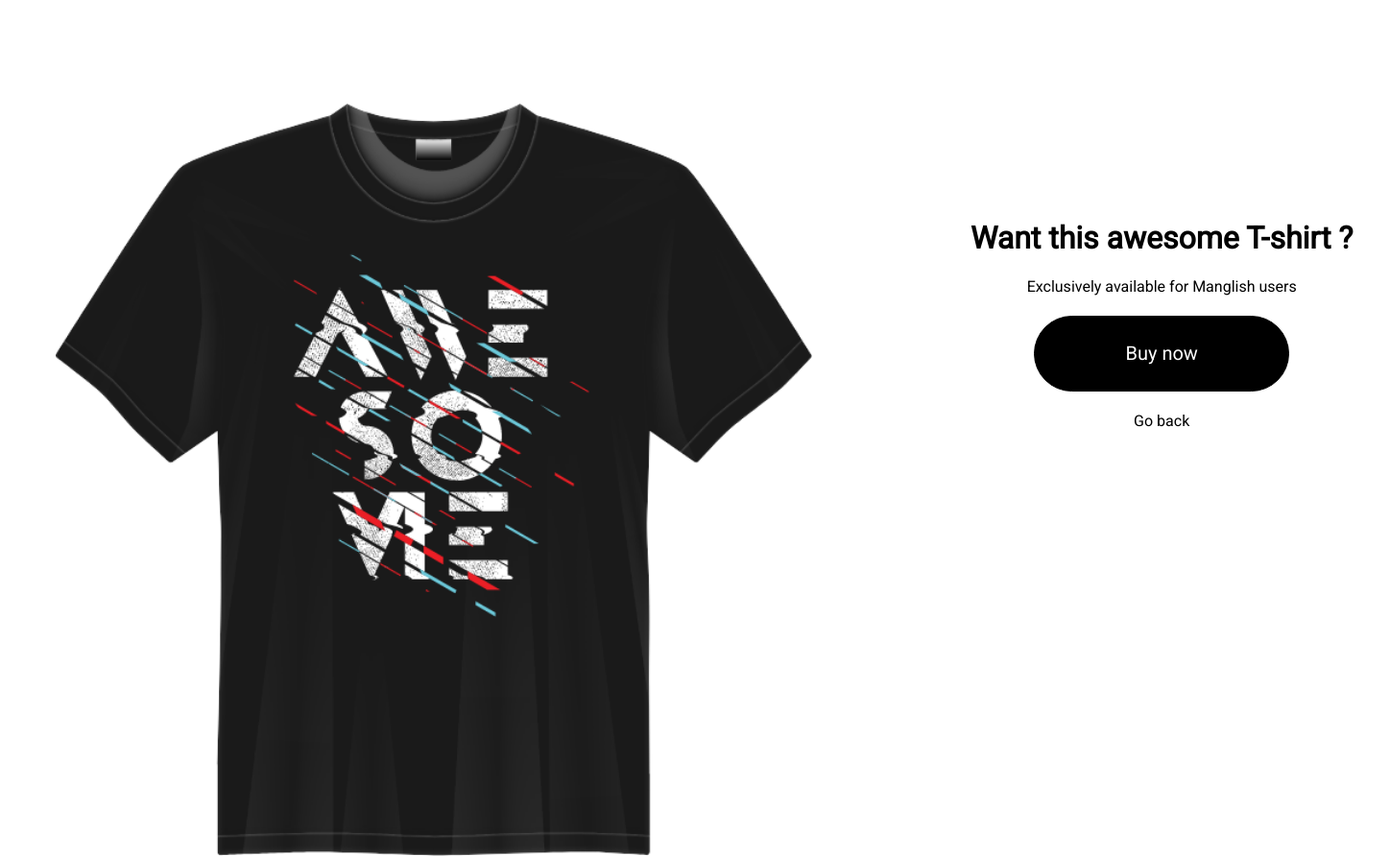
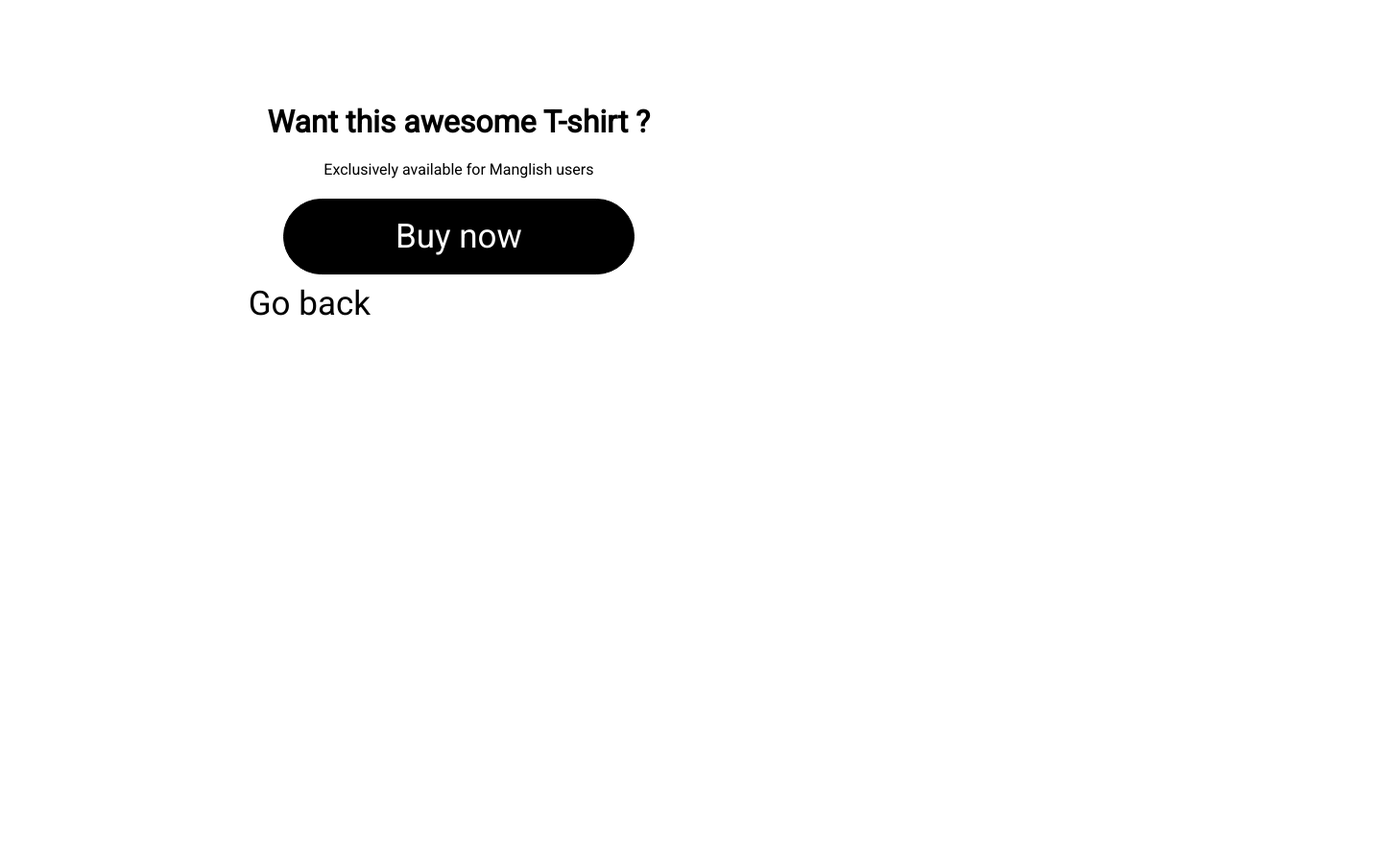
Before and after one commit to niyamax/awaaz.me, a plain HTML site: page promo.html in a window 1280 px wide. Shown: the whole page at 96% size, 1448 px wide, since content can reach past the window. After the commit the page ends 800 px from the top, so only its background shows below. Drawn offline with Linux system fonts and the light colour scheme.

Commit message:
Update promo.html

```diff
--- a/promo.html
+++ b/promo.html
@@ -1,9 +1,10 @@
 <html>
 <head>
-	<title>Promo v1.9</title>
+	<title>Promo v2.0</title>
 	<link href='https://fonts.googleapis.com/css?family=Roboto' rel='stylesheet'>
 	<meta name="viewport" content="width=device-width">
 	<style type="text/css">
+
 		.wrap {
 			position: relative;
 			width: 100%;
@@ -25,10 +26,10 @@
 		}
 		.button
 		{
-			width:266px;
+			width:366px;
 			height: 79px;
-			border-radius: 40px;
-			font-size: 20px;
+			border-radius: 140px;
+			font-size: 35px;
 			font-family: Roboto;
 			margin: 5px;
 		}
@@ -36,6 +37,7 @@
 		{
 			background-color: transparent;
 			border: 1px solid #000;
+			font-size: 35px;
 		}
 		.buttonNegative:active {
 			background-color: #ebebeb; /* Green */
@@ -68,13 +70,12 @@
 	</script>
 </head>
 <body>
-	<div class="wrap">
-		<img src="tshirt.png" style="width: 100%,height:100%">
+
 		<div class="newwrap">
 			<h1>Want this awesome T-shirt ?</h1>
 			<p>Exclusively available for Manglish users</p>
 			<button class="button buttonPositive" onclick="buttonSuccess()">Buy now</button>
-			<p onclick="buttonBack()">Go back</b>
+			<p class="button" onclick="buttonBack()">Go back</b>
 
 		</div>
 	</div>
```
